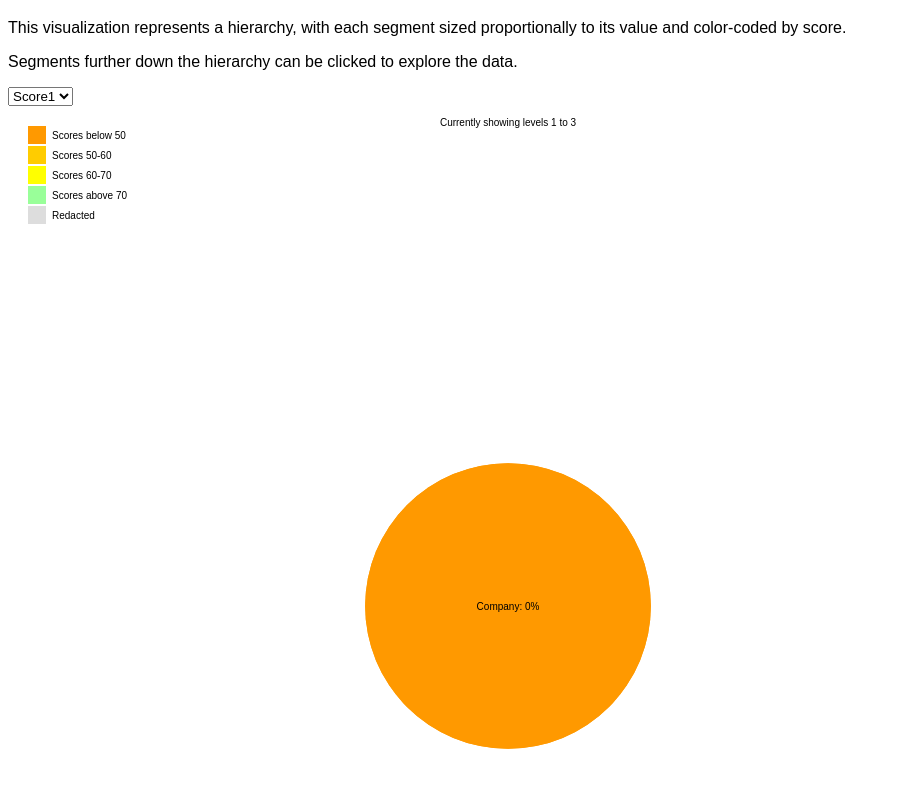
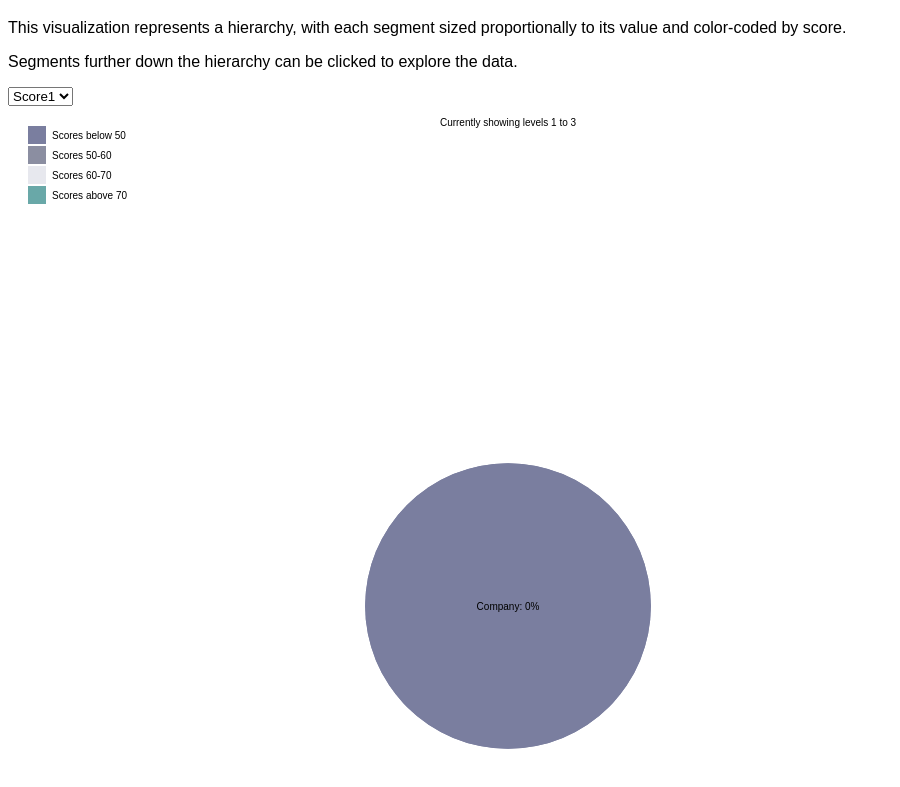
Before and after one commit to mtty2ftty/D3_website, a plain HTML site: page index.html in a window 1280 px wide. Shown: the part 61-848 px from the top of the page, without its empty margins (0-900 px from the left). Drawn offline with nearby package versions, Linux system fonts and the light colour scheme; no server answers.

Commit message:
Update index.html

```diff
--- a/index.html
+++ b/index.html
@@ -98,7 +98,13 @@ function removeValuesFromParents(node) {
 removeValuesFromParents(rootNode);
 
 
-    const colors = ['#ff9900', '#ffcc00', '#ffff00', '#99ff99', '#dddddd'];
+    const colors =
+    [
+        "#7A7E9F", // <50
+        "#8B8EA1", // 50-59
+        "#E7E8EE", // 60-69
+        "#69A8A8"  // >=70
+    ];
     const labels = [
       'Scores below 50',
       'Scores 50-60',
```
